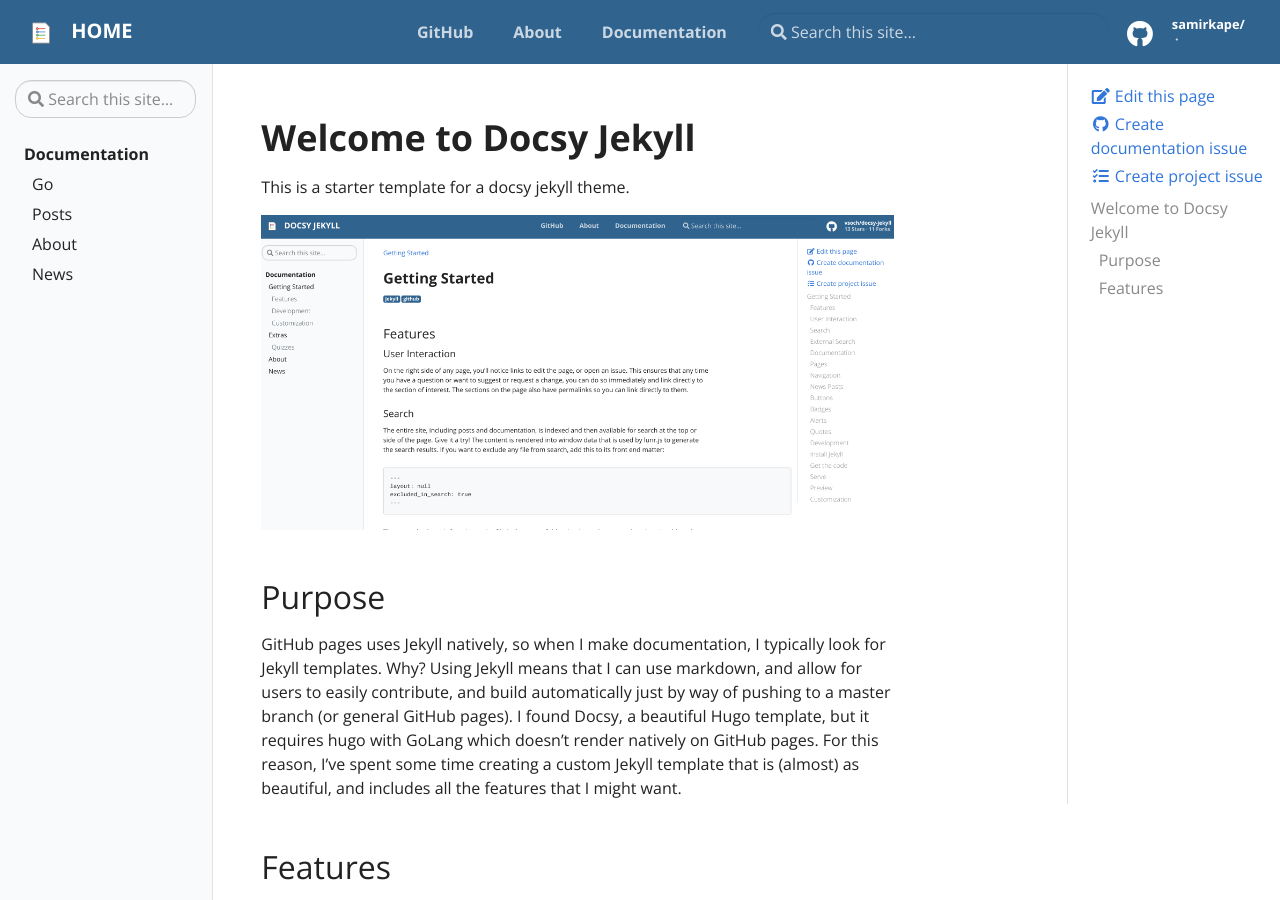
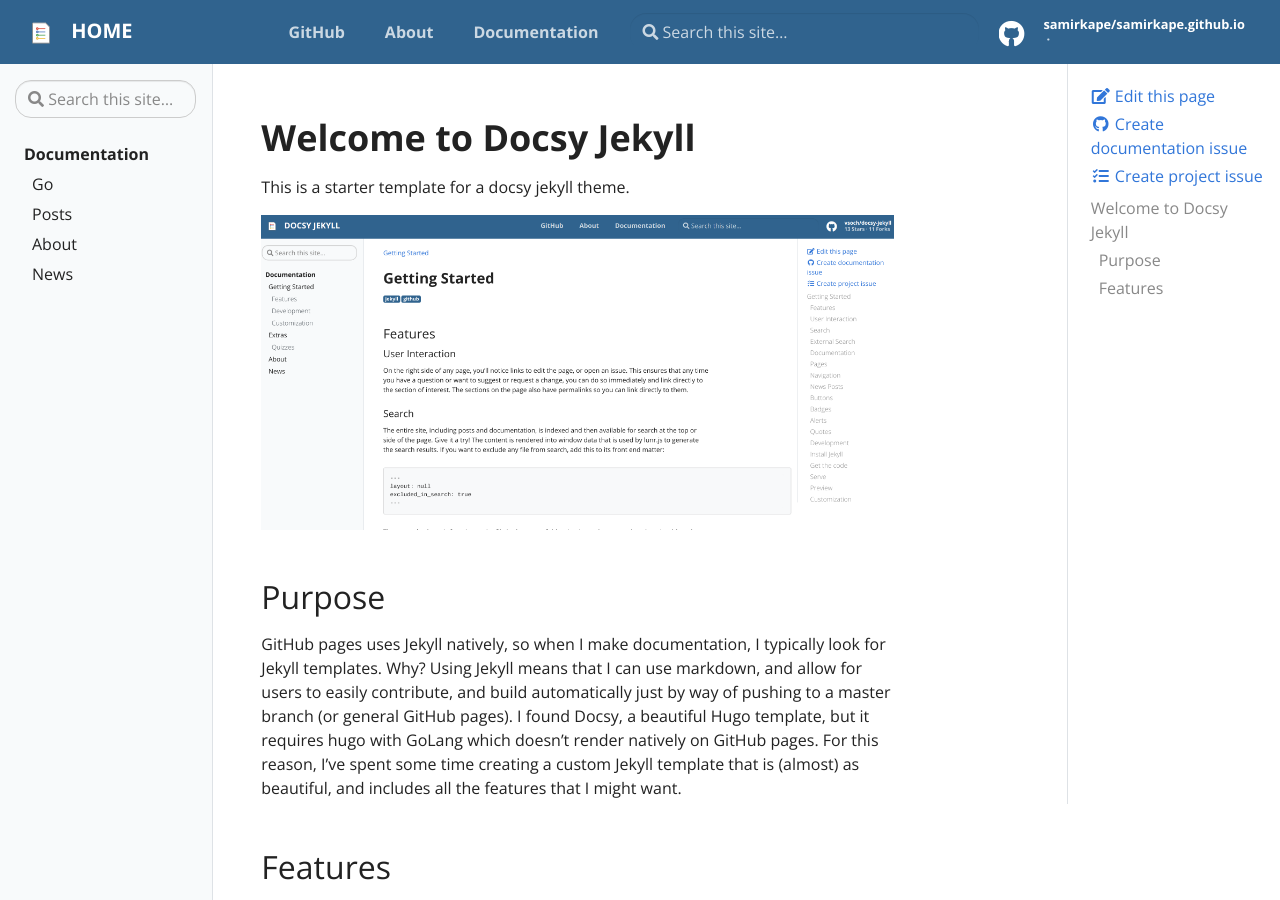
Before and after one commit to samirkape/samirkape.github.io, a Jekyll site: the page built from pages/index.md, in a window 1280 px wide and 900 px high. Built offline with Jekyll 4.4.1, drawn with Linux system fonts in a browser that asks for light colours.

Commit message:
Apr 24 2021 -- Updated repo name

```diff
--- a/_config.yml
+++ b/_config.yml
@@ -29,7 +29,8 @@ baseurl: "/" # the subpath of your site, e.g. /blog
 url: "https://samirkape.github.io" # the base hostname & protocol for your site
 
 # Social (First three Required)
-repo: "https://github.com/samirkape"
+repo: "https://github.com/samirkape/samirkape.github.io"
+github_repo: "samirkape.github.io"
 github_user: "samirkape"
 github_branch: "master"
 
```
